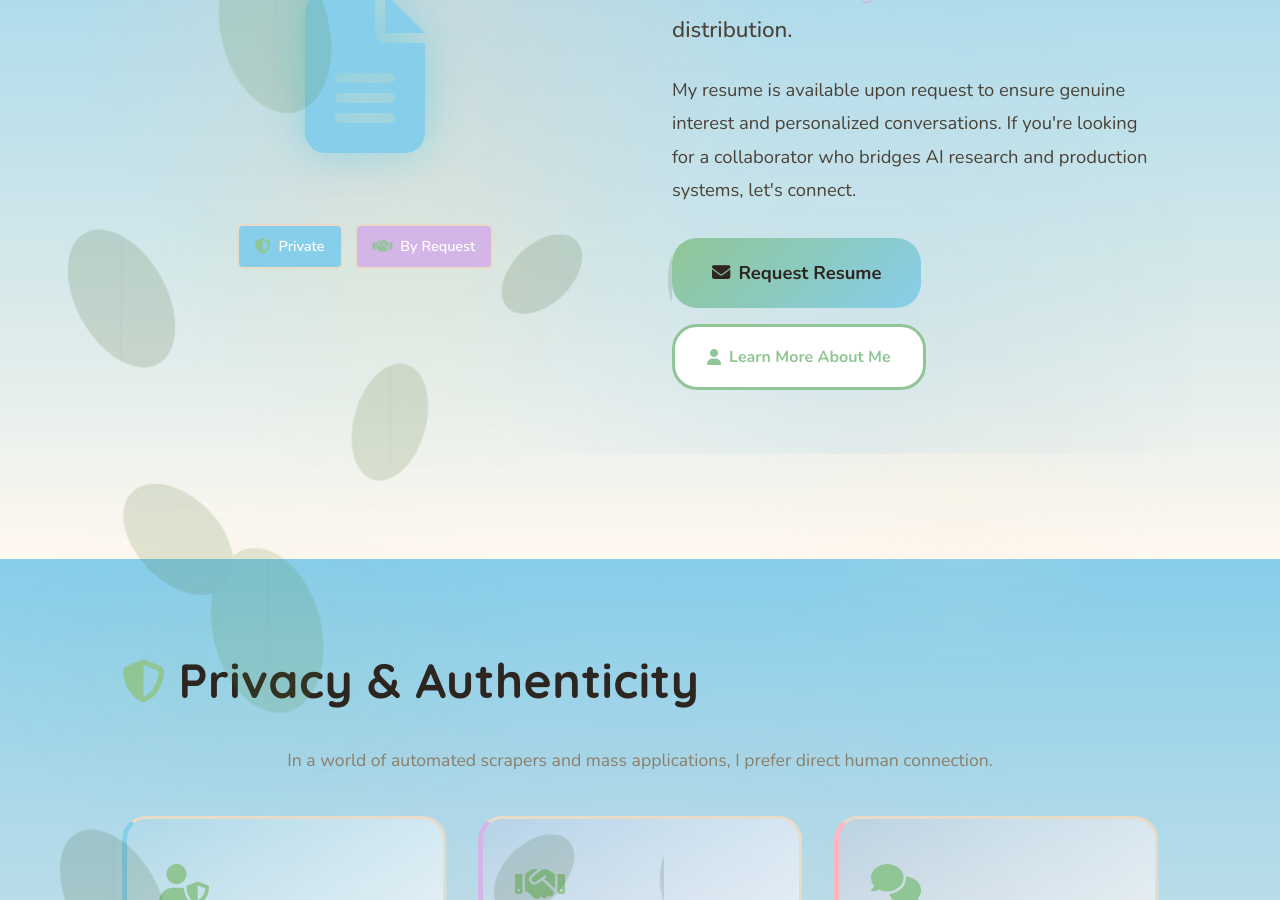
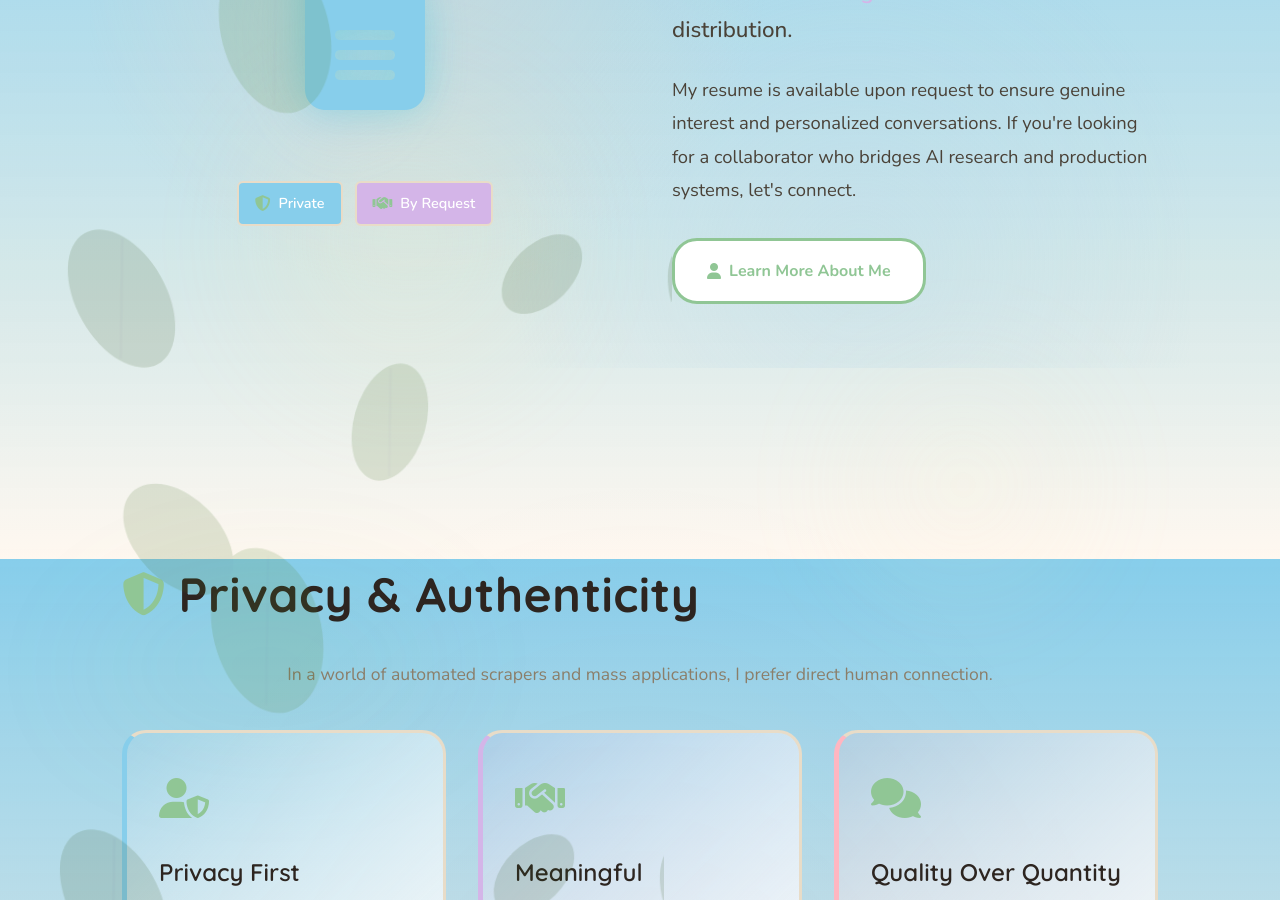
Before and after one commit to mayank1101/mayank1101.github.io, a Jekyll site: the page built from resume.html, in a window 1280 px wide and 900 px high, scrolled down 341 px. Built offline with Jekyll 4.4.1, drawn with Linux system fonts in a browser that asks for light colours.

Commit message:
removed redundant request button

```diff
--- a/resume.html
+++ b/resume.html
@@ -39,9 +39,6 @@ description: Mayank Sharma's Resume - Available upon request. Contact me for col
                 My resume is available upon request to ensure genuine interest and personalized conversations. If you're looking for a collaborator who bridges AI research and production systems, let's connect.
             </p>
             <div style="display: flex; gap: 1rem; flex-wrap: wrap;">
-                <a class="cta cta-large" href="mailto:sharma.mayank.iitjammu@gmail.com?subject=Resume%20Request%20-%20[Your%20Name]&body=Hi%20Mayank,%0D%0A%0D%0AI'm%20reaching%20out%20regarding...">
-                    <i class="fas fa-envelope"></i> Request Resume
-                </a>
                 <a class="cta-secondary" href="/about.html">
                     <i class="fas fa-user"></i> Learn More About Me
                 </a>
```
